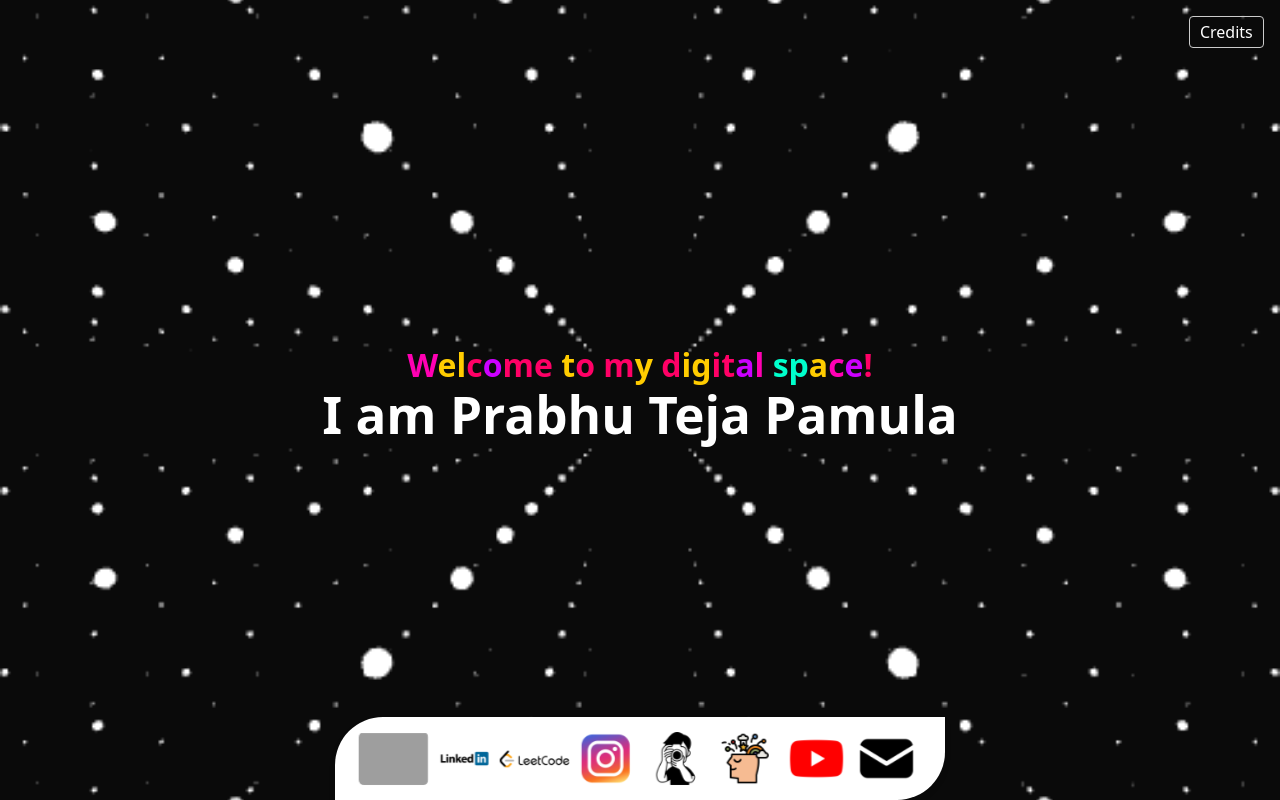
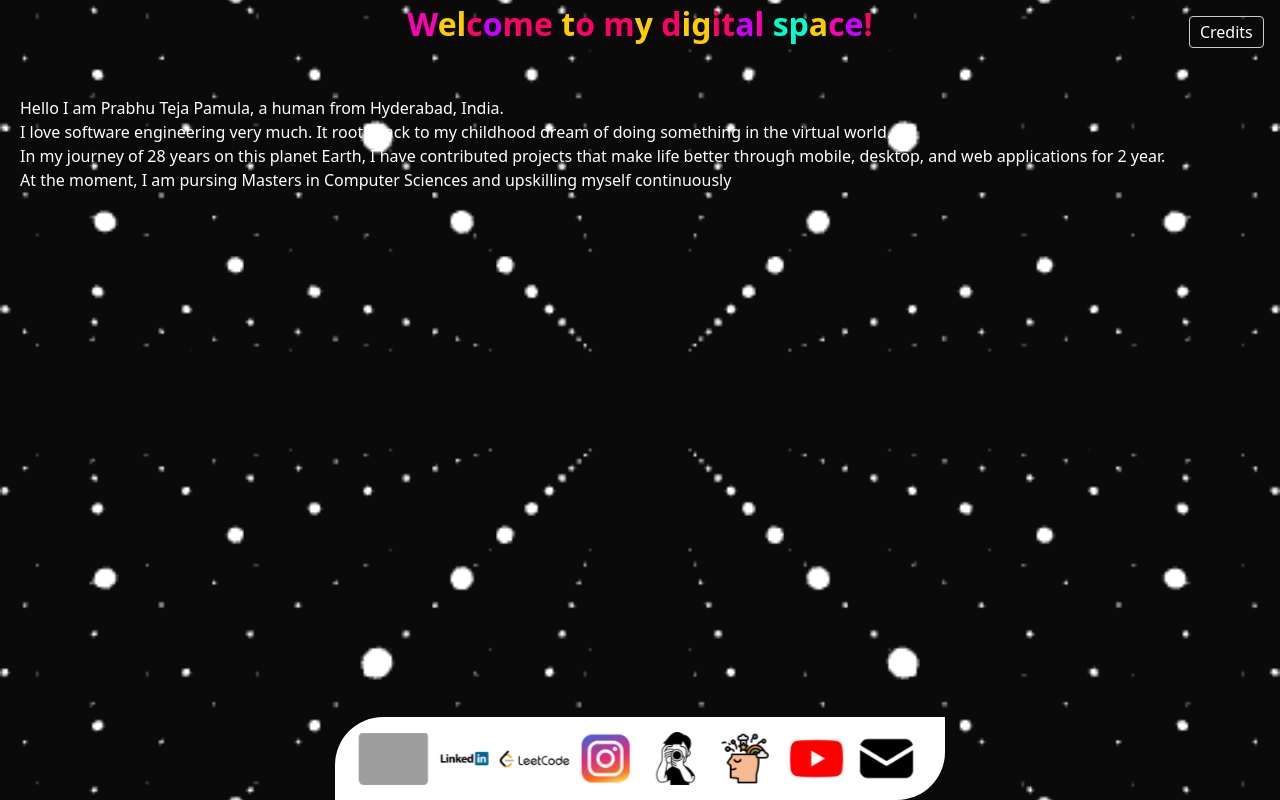
Before and after one commit to prabhutejapamula/portfolio, an Angular app: page / in a window 1280 px wide. Built offline with nearby package versions, Linux system fonts and the light colour scheme; grey boxes are pictures that could not be loaded.

Commit message:
feat: added description

```diff
--- a/src/app/navigation-menu/navigation-menu.component.html
+++ b/src/app/navigation-menu/navigation-menu.component.html
@@ -1,13 +1,20 @@
-<div class="background d-flex flex-column justify-content-center align-items-center">
-    <div class="text-center">
-        <h2 id="glowing-text">
+<div class="background">
+    <div class="d-flex justify-content-center align-items-center pb-5">
+      <span class="text-center" id="glowing-text">
         Welcome to my digital space!
-        </h2>
-        <h2>
-            <span class="name-text">I am Prabhu Teja Pamula</span>
-        </h2>
+      </span>
     </div>
-
+    <div class="description">
+      <div>
+      <span class="name-text">Hello I am Prabhu Teja Pamula, a human from Hyderabad, India.</span>
+    </div>
+<div class="name-text">
+  <span >I love software engineering very much. It roots back to my childhood dream of doing something in the virtual world.</span>
+  <span style="display: block;"> In my journey of 28 years on this planet Earth, I have contributed projects that make life better through mobile, desktop, and web applications for 2 year.</span>
+  <span>At the moment, I am pursing Masters in Computer Sciences and upskilling myself continuously</span>
+</div>
+    </div>
+  <div class="d-flex flex-column justify-content-center align-items-center">
     <div class="resume-link d-flex flex-wrap justify-content-center position-fixed bottom-0">
       <button class="btn btn-dark resume-btn icon-btn" (click)="openResume()">
         <img [src]="resumeImage" alt="Resume Icon" class="resume-icon">
@@ -34,14 +41,16 @@
         <img [src]="emailImage" alt="Email Icon" class="resume-icon">
       </button>
     </div>
-    <button class="btn btn-secondary position-fixed top-0 end-0 m-3 small-btn" (click)="openCredits()">
+    <button class="btn btn-secondary position-fixed top-0 end-0 m-3 small-btn d-none d-md-block" (click)="openCredits()">
       Credits
     </button>
+  </div>
 </div>
 
 
 <!-- Modal -->
-  <div class="modal fade" *ngIf="isModalOpen" [ngClass]="{'show': isModalOpen}" tabindex="-1" role="dialog" aria-labelledby="creditsModalCenterTitle" aria-hidden="true" [style.display]="isModalOpen ? 'block' : 'none'">
+<div class="modal fade" *ngIf="isModalOpen" [ngClass]="{'show': isModalOpen}" tabindex="-1" role="dialog"
+  aria-labelledby="creditsModalCenterTitle" aria-hidden="true" [style.display]="isModalOpen ? 'block' : 'none'">
   <div class="modal-dialog modal-dialog-centered" role="document">
     <div class="modal-content bg-dark text-white pb-2">
       <div class="modal-header">
@@ -50,34 +59,44 @@
       </div>
       <div class="modal-body">
         <div>
-            <a href="https://www.flaticon.com/free-icons/sparkle"  target="_blank" title="sparkle icons">Sparkle fav icon created by GOWI - Flaticon</a>
+          <a href="https://www.flaticon.com/free-icons/sparkle" target="_blank" title="sparkle icons">Sparkle fav icon
+            created by GOWI - Flaticon</a>
         </div>
         <div>
-            <a href="https://pin.it/51KyJutpk" target="_blank" title="curriculum vitae icons">Background gif - Pinterest</a>
+          <a href="https://pin.it/51KyJutpk" target="_blank" title="curriculum vitae icons">Background gif -
+            Pinterest</a>
         </div>
         <div>
-            <a href="https://www.flaticon.com/free-icons/curriculum-vitae" target="_blank" title="curriculum vitae icons">Curriculum vitae icon created by kerismaker - Flaticon</a>
+          <a href="https://www.flaticon.com/free-icons/curriculum-vitae" target="_blank"
+            title="curriculum vitae icons">Curriculum vitae icon created by kerismaker - Flaticon</a>
         </div>
         <div>
-            <a href="https://www.flaticon.com/free-icons/linkedin" target="_blank" title="linkedin icons">Linkedin icon created by ZFreet - Flaticon</a>
+          <a href="https://www.flaticon.com/free-icons/linkedin" target="_blank" title="linkedin icons">Linkedin icon
+            created by ZFreet - Flaticon</a>
         </div>
         <div>
-            <a href="https://en.wikipedia.org/wiki/LeetCode#/media/File:LeetCode_Logo_black_with_text.svg" target="_blank" title="leetcode icons">The LeetCode icon - Wikipedia</a>
+          <a href="https://en.wikipedia.org/wiki/LeetCode#/media/File:LeetCode_Logo_black_with_text.svg" target="_blank"
+            title="leetcode icons">The LeetCode icon - Wikipedia</a>
         </div>
         <div>
-            <a href="https://www.flaticon.com/free-icons/instagram" target="_blank" title="instagram icons">Instagram icon created by cobynecz - Flaticon</a>
+          <a href="https://www.flaticon.com/free-icons/instagram" target="_blank" title="instagram icons">Instagram icon
+            created by cobynecz - Flaticon</a>
         </div>
         <div>
-            <a href="https://www.flaticon.com/free-icons/photography" target="_blank" title="photography icons">Photography icon created by Amethyst prime - Flaticon</a>
+          <a href="https://www.flaticon.com/free-icons/photography" target="_blank"
+            title="photography icons">Photography icon created by Amethyst prime - Flaticon</a>
         </div>
         <div>
-            <a href="https://www.flaticon.com/free-icons/inspiration" target="_blank" title="inspiration icons">Inspiration icon created by photo3idea_studio - Flaticon</a>
+          <a href="https://www.flaticon.com/free-icons/inspiration" target="_blank"
+            title="inspiration icons">Inspiration icon created by photo3idea_studio - Flaticon</a>
         </div>
         <div>
-            <a href="https://www.flaticon.com/free-icons/brands-and-logotypes" target="_blank" title="brands and logotypes icons">Brands and logotypes icon created by Freepik - Flaticon</a>
+          <a href="https://www.flaticon.com/free-icons/brands-and-logotypes" target="_blank"
+            title="brands and logotypes icons">Brands and logotypes icon created by Freepik - Flaticon</a>
         </div>
         <div>
-            <a href="https://www.flaticon.com/free-icons/email" target="_blank" title="email icons">Email icon created by Kiranshastry - Flaticon</a>
+          <a href="https://www.flaticon.com/free-icons/email" target="_blank" title="email icons">Email icon created by
+            Kiranshastry - Flaticon</a>
         </div>
         <div class="powered-by">
           Powered by <strong>Angular</strong> with <strong>Bootstrap</strong>
--- a/src/app/navigation-menu/navigation-menu.component.scss
+++ b/src/app/navigation-menu/navigation-menu.component.scss
@@ -4,11 +4,6 @@
     background-size: cover;
     background-position: center;
     height: 100vh;
-    display: flex;
-    flex-direction: column;
-    justify-content: center;
-    align-items: center;
-    text-align: center;
     user-select: none;
     margin: 0;
     padding: 0;
@@ -23,14 +18,17 @@
     font-size: 2.5vw;
     font-weight: bold;
     color: #ffffff;
-    transition: color 0.5s ease-in-out;
 }
 
 .name-text {
     color: white;
-    font-size: 4vw;
-    font-weight: bold;
-    margin-top: 0;
+    // font-size: 4vw;
+    // font-weight: bold;
+    // margin-top: 0;
+}
+
+.description{
+    padding-left: 20px;
 }
 
 .resume-link {
@@ -158,6 +156,10 @@ img{
     .resume-link {
         padding: 2vh 4vw;
     }
+
+    #glowing-text {
+        font-size: 4vw;
+    }
 }
 
 /* Small Mobile Devices */
```
Lines whose indentation alone changed are shown as unchanged.
